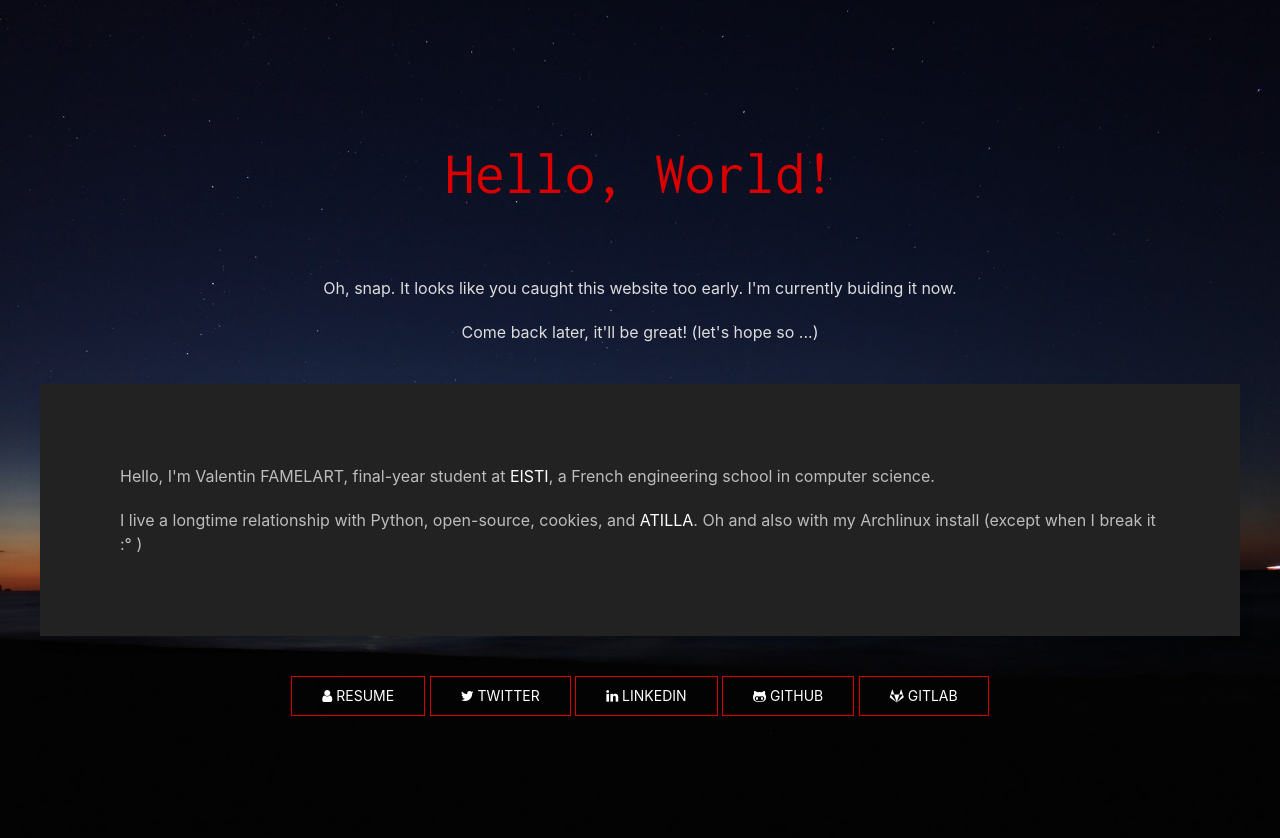
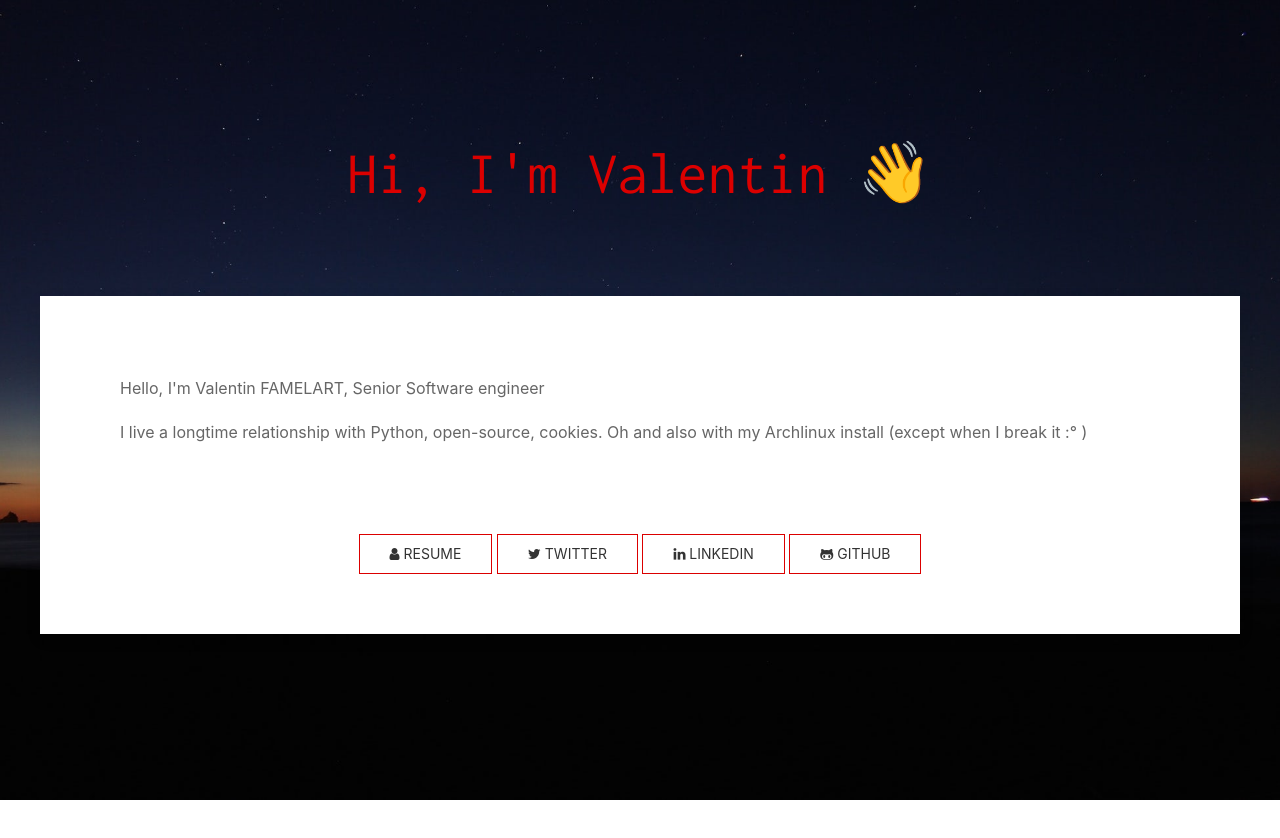
Before and after one commit to Wonskcalb/website, a plain HTML site: page index.html in a window 1280 px wide. After the commit the page ends 800 px from the top, so only its background shows below. Drawn offline with nearby package versions, Linux system fonts and the light colour scheme.

Commit message:
--wip-- [skip ci]

```diff
--- a/css/styles.css
+++ b/css/styles.css
@@ -24,11 +24,10 @@
 
 .uk-button-default{
 	border: 1px solid #db0000;
-	color: #fff;
 }
 
 .uk-button-default:hover{
 	border: 1px solid #db0000;
 	background-color: #db0000;
-	color: #444;
+	color: #fff;
 }
--- a/index.html
+++ b/index.html
@@ -1,7 +1,7 @@
 <!DOCTYPE html>
 <html>
   <head>
-		<title>Famelart.fr</title>
+    <title>Hi | Valentin Famelart</title>
     <meta charset="utf-8">
     <meta name="description" content="This web section is mine, welcome.">
     <meta name="keywords" content="Valentin, Famelart, personnal">
@@ -25,23 +25,21 @@
   <body>
     <div id="__cover" class="uk-section uk-section-large uk-background-norepeat uk-background-cover uk-background-bottom-center">
       <div class="uk-container">
+
         <div class="uk-text-center main">
           <h1 class="code-font red_color uk-margin-large uk-heading-primary uk-animation-slide-top" style="">
-					Hello, World!</h1>
-					<span class="text uk-margin-small uk-animation-slide">
-						<p>Oh, snap. It looks like you caught this website too early. I'm currently buiding it now.</p>
-						<p>Come back later, it'll be great! (let's hope so ...)</p>
+          Hi, I'm Valentin 👋</h1>
+        </div>
+
+        <div class="uk-section-xsmall">
+          <div class="uk-card uk-card-body uk-card-default uk-animation-slide">
+
+            <span class="uk-card-body uk-align-center">
+              <p>Hello, I'm Valentin FAMELART, Senior Software engineer</p>
+              <p>I live a longtime relationship with Python, open-source, cookies. Oh and also with my Archlinux install (except when I break it :° )</p>
             </span>
-				</div>
-				<div class="uk-section-xsmall">
-					<div class="uk-card uk-card-body uk-card-secondary">
-					    <span class="uk-card-body uk-align-center">
-							<p>Hello, I'm Valentin FAMELART, final-year student at <a href="http://eisti.fr/en">EISTI</a>, a French engineering school in computer science.</p>
-							<p>I live a longtime relationship with Python, open-source, cookies, and <a href="https://atilla.org">ATILLA</a>. Oh and also with my Archlinux install (except when I break it :° )</p>
-					    </span>
-					</div>
-				</div>
-				<div class="uk-section-xsmall uk-text-center text_red">
+
+            <div class="uk-section-xsmall uk-text-center">
               <a href="/files/resume.pdf" class="uk-button uk-button-default" target="_blank">
                 <i class="fa fa-user" aria-hidden="true"></i>
                 Resume
@@ -58,10 +56,8 @@
                 <i class="fa fa-github-alt" aria-hidden="true"></i>
                 Github
               </a>
-				<a href="https://gitlab.atilla.org/Valz" class="uk-button uk-button-default" target="_blank">
-					<i class="fa fa-gitlab" aria-hidden="true"></i>
-					Gitlab
-				</a>
+            </div>
+          </div>
         </div>
       </div>
     </div>
```
Lines whose indentation alone changed are shown as unchanged.
